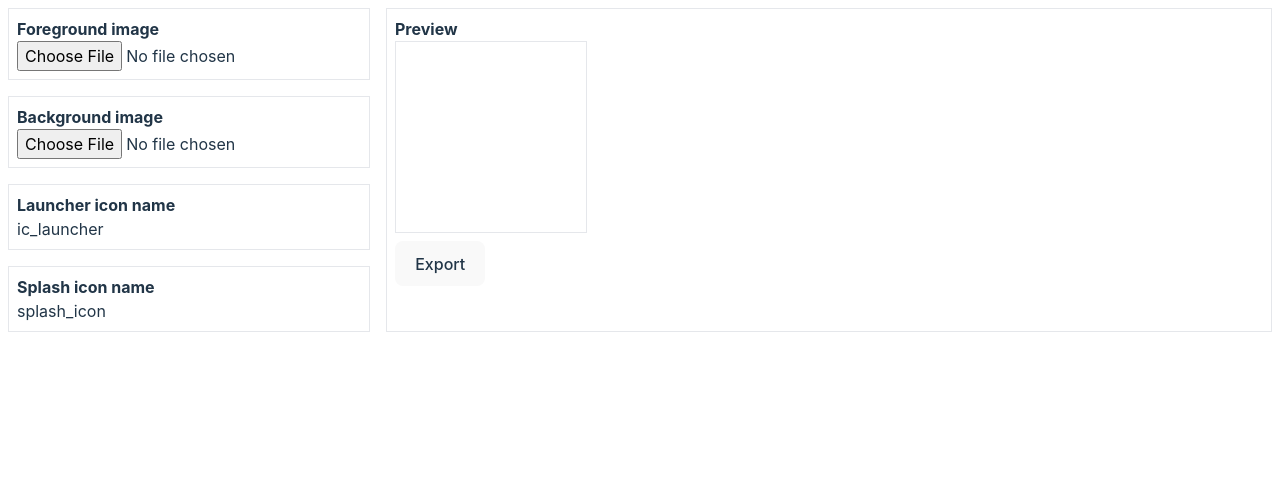
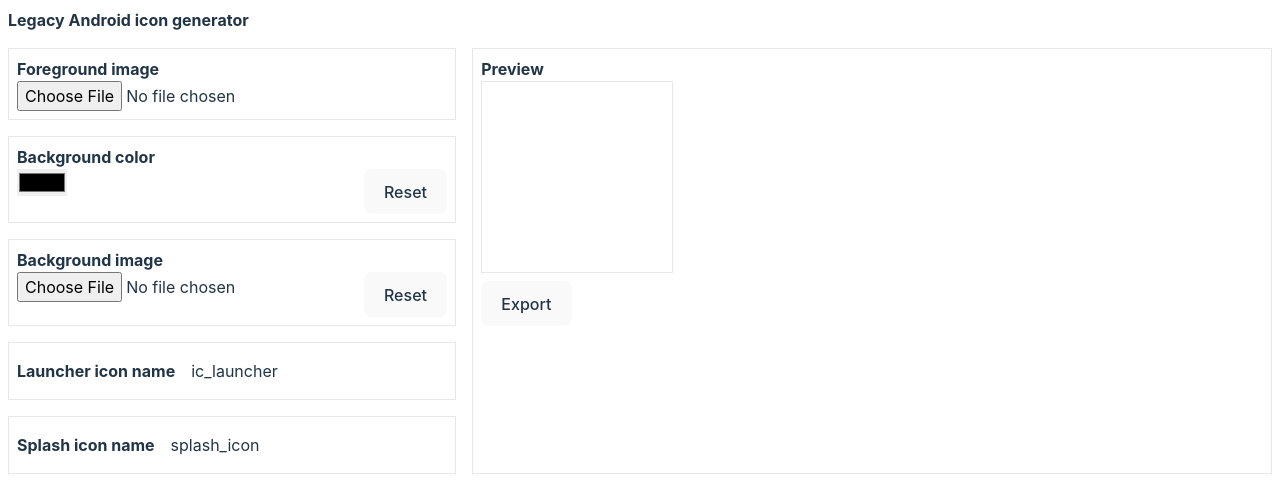
Before and after one commit to vincent0629/jasicon, a React (Vite) app: page / in a window 1280 px wide. Shown: the top 494 px of the page. Built offline with nearby package versions, Linux system fonts and the light colour scheme.

Commit message:
Add background color.

```diff
--- a/src/App.jsx
+++ b/src/App.jsx
@@ -1,10 +1,13 @@
-import { useCallback, useEffect, useRef, useState } from 'react'
+import { useEffect, useRef, useState } from 'react'
 import JSZip from 'jszip';
 import './App.css'
 
 function App() {
   const [foreground, setForeground] = useState(null);
-  const [background, setBackground] = useState(null);
+  const [bgImage, setBgImage] = useState(null);
+  const [bgColor, setBgColor] = useState(null);
+  const bgColorRef = useRef(null);
+  const bgImageRef = useRef(null);
   const launcherRef = useRef(null);
   const splashRef = useRef(null);
   const canvasRef = useRef(null);
@@ -19,25 +22,43 @@ function App() {
     image.src = URL.createObjectURL(event.target.files[0]);
   };
 
-  const onBackgroundChanged = (event) => {
+  const onBgColorChanged = (event) => {
+    setBgColor(event.target.value);
+  };
+
+  const onResetBgColor = () => {
+    setBgColor(null);
+    bgColorRef.current.value = '#000000';
+  };
+
+  const onBgImageChanged = (event) => {
     if (event.target.files.length === 0)
       return;
     const image = document.createElement('IMG');
     image.onload = () => {
-      setBackground(image);
+      setBgImage(image);
     };
     image.src = URL.createObjectURL(event.target.files[0]);
   };
 
-  const draw = (context, size, foreground, background) => {
+  const onResetBgImage = () => {
+    setBgImage(null);
+    bgImageRef.current.value = null;
+  };
+
+  const draw = (context, size) => {
     context.save();
+    if (bgColor) {
+      context.fillStyle = bgColor;
+      context.fillRect(0, 0, size, size);
+    }
     context.translate(size / 2, size / 2);
-    if (background) {
-      const [width, height] = [background.naturalWidth, background.naturalHeight];
+    if (bgImage) {
+      const [width, height] = [bgImage.naturalWidth, bgImage.naturalHeight];
       const scale = Math.min(size / width, size / height);
       context.save();
       context.scale(scale, scale);
-      context.drawImage(background, -width / 2, -height / 2);
+      context.drawImage(bgImage, -width / 2, -height / 2);
       context.restore();
     }
     if (foreground) {
@@ -71,40 +92,40 @@ function App() {
     context.clip();
   }
 
-  const exportGooglePlayIcon = (size, foreground, background) => {
+  const exportGooglePlayIcon = (size) => {
     let canvas = new OffscreenCanvas(size, size);
     const context = canvas.getContext('2d');
-    draw(context, size, foreground, background);
+    draw(context, size);
     return canvas.convertToBlob();
   };
 
-  const exportLauncherIcon = (size, foreground, background) => {
+  const exportLauncherIcon = (size) => {
     let canvas = new OffscreenCanvas(size, size);
     const context = canvas.getContext('2d');
     context.translate(size / 10, size / 10);
     clipCorner(context, Math.round(size * 0.8), Math.round(size * 0.8) / 12);
-    draw(context, Math.round(size * 0.8), foreground, background);
+    draw(context, Math.round(size * 0.8));
     return canvas.convertToBlob();
   };
 
-  const exportAdaptiveIcon = (size, foreground, background) => {
+  const exportAdaptiveIcon = (size) => {
     let canvas = new OffscreenCanvas(size, size);
     const context = canvas.getContext('2d');
     context.translate(size / 6, size / 6);
-    draw(context, Math.round(size * 2 / 3), foreground, background);
+    draw(context, Math.round(size * 2 / 3));
     return canvas.convertToBlob();
   };
 
-  const exportSplashIcon = (size, foreground, background) => {
+  const exportSplashIcon = (size) => {
     let canvas = new OffscreenCanvas(size, size);
     const context = canvas.getContext('2d');
     context.translate(size / 6, size / 6);
     clipRound(context, Math.round(size * 2 / 3));
-    draw(context, Math.round(size * 2 / 3), foreground, background);
+    draw(context, Math.round(size * 2 / 3));
     return canvas.convertToBlob();
   };
 
-  const onExport = useCallback((event) => {
+  const onExport = () => {
     const launcherIconName = `${launcherRef.current.value}.png`;
     const splashIconName = `${splashRef.current.value}.png`;
     const zip = new JSZip();
@@ -115,14 +136,14 @@ function App() {
       xxhdpi: 3,
       xxxhdpi: 4,
     };
-    zip.file('ic_launcher-playstore.png', exportGooglePlayIcon(512, foreground, background));
+    zip.file('ic_launcher-playstore.png', exportGooglePlayIcon(512));
     const res = zip.folder('res');
     Object.keys(sizes).forEach((key) => {
       const mipmap = res.folder(`mipmap-${key}`);
-      mipmap.file(launcherIconName, exportLauncherIcon(48 * sizes[key], foreground, background));
+      mipmap.file(launcherIconName, exportLauncherIcon(48 * sizes[key]));
       const drawable = res.folder(`drawable-${key}`);
-      // drawable.file('ic_launcher_foreground.png', exportAdaptiveIcon(108 * sizes[key], foreground, background));
-      drawable.file(splashIconName, exportSplashIcon(240 * sizes[key], foreground, background));
+      // drawable.file('ic_launcher_foreground.png', exportAdaptiveIcon(108 * sizes[key]));
+      drawable.file(splashIconName, exportSplashIcon(240 * sizes[key]));
     });
     zip.generateAsync({type: 'blob'})
       .then((blob) => {
@@ -131,7 +152,7 @@ function App() {
         anchor.href = URL.createObjectURL(blob);
         anchor.click();
       });
-  }, [foreground, background]);
+  };
 
   useEffect(() => {
     if (!canvasRef.current)
@@ -140,11 +161,12 @@ function App() {
     const size = canvasRef.current.width;
     const context = canvasRef.current.getContext('2d');
     context.clearRect(0, 0, size, size);
-    draw(context, size, foreground, background);
-  }, [foreground, background]);
+    draw(context, size);
+  }, [foreground, bgColor, bgImage]);
 
   return (
     <div className="App">
+      <div className="m-2 font-bold">Legacy Android icon generator</div>
       <div className="flex flex-row">
         <div className="flex flex-col">
           <div className="m-2 border p-2">
@@ -152,22 +174,28 @@ function App() {
             <input type="file" accept="image/*" onChange={onForegroundChanged} />
           </div>
           <div className="m-2 border p-2">
-            <div className="font-bold">Background image</div>
-            <input type="file" accept="image/*" onChange={onBackgroundChanged} />
+            <div className="font-bold">Background color</div>
+            <input type="color" onChange={onBgColorChanged} ref={bgColorRef} />
+            <button className="float-right" onClick={onResetBgColor}>Reset</button>
           </div>
           <div className="m-2 border p-2">
-            <div className="font-bold">Launcher icon name</div>
-            <input type="text" defaultValue="ic_launcher" ref={launcherRef} />
+            <div className="font-bold">Background image</div>
+            <input type="file" accept="image/*" onChange={onBgImageChanged} ref={bgImageRef} />
+            <button className="float-right" onClick={onResetBgImage}>Reset</button>
           </div>
           <div className="m-2 border p-2">
-            <div className="font-bold">Splash icon name</div>
-            <input type="text" defaultValue="splash_icon" ref={splashRef} />
+            <span className="font-bold">Launcher icon name</span>
+            <input className="ml-2 p-2" type="text" defaultValue="ic_launcher" ref={launcherRef} />
+          </div>
+          <div className="m-2 border p-2">
+            <span className="font-bold">Splash icon name</span>
+            <input className="ml-2 p-2" type="text" defaultValue="splash_icon" ref={splashRef} />
           </div>
         </div>
         <div className="m-2 border p-2 grow">
           <div className="font-bold">Preview</div>
           <canvas className="border w-[192px] h-[192px]" width={`${192 * window.devicePixelRatio}`} height={`${192 * window.devicePixelRatio}`} ref={canvasRef} />
-          <div className="mt-2"><button onClick={onExport}>Export</button></div>
+          <button className="mt-2" onClick={onExport}>Export</button>
         </div>
       </div>
     </div>
--- a/src/index.css
+++ b/src/index.css
@@ -44,7 +44,7 @@ button {
   font-size: 1em;
   font-weight: 500;
   font-family: inherit;
-  background-color: #1a1a1a;
+  background-color: #888888;
   cursor: pointer;
   transition: border-color 0.25s;
 }
```
